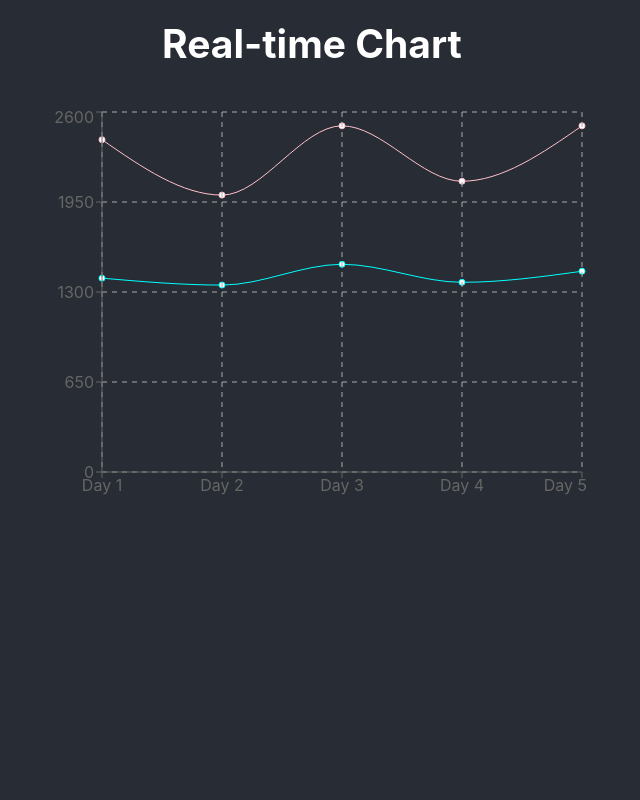
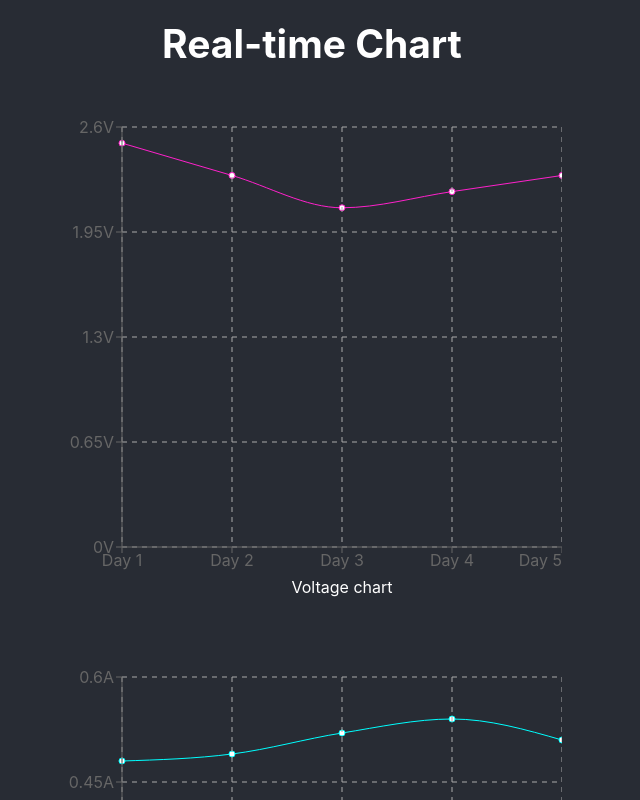
Before and after one commit to hellovietduc/nckh, a React (Create React App) app: page / in a window 1280 px wide. Shown: the top 800 px of the page, without its empty margins (328-968 px from the left). Built offline with nearby package versions, Linux system fonts and the light colour scheme.

Commit message:
Update demo

```diff
--- a/src/components/App/App.css
+++ b/src/components/App/App.css
@@ -1,7 +1,6 @@
 .app-header {
   text-align: center;
   font-size: calc(10px + 2vmin);
-  color: white;
   padding-bottom: 20px;
 }
 
@@ -12,7 +11,7 @@
 }
 
 .app-content {
+  width: 720px;
+  margin: 0 auto;
   text-align: center;
-  width: 600px;
-  margin: 0 auto;
 }
--- a/src/components/App/App.js
+++ b/src/components/App/App.js
@@ -2,15 +2,36 @@ import React, { Component } from 'react';
 import './App.css';
 import Chart from '../Chart';
 
+const data = [
+  { name: 'Day 1', u: 2.5, i: 0.48 },
+  { name: 'Day 2', u: 2.3, i: 0.49 },
+  { name: 'Day 3', u: 2.1, i: 0.52 },
+  { name: 'Day 4', u: 2.2, i: 0.54 },
+  { name: 'Day 5', u: 2.3, i: 0.51 }
+];
+
 class App extends Component {
   render() {
+    const uChart = {
+      data,
+      keys: { data: 'u' },
+      labels: { chartName: 'Voltage chart', unit: 'V' },
+      colors: { line: '#ff21cb' }
+    };
+    const iChart = {
+      data,
+      keys: { data: 'i' },
+      labels: { chartName: 'Current chart', unit: 'A' },
+      colors: { line: '#00ffff' }
+    };
     return (
       <div className="app">
         <header className="app-header">
           <h2>Real-time Chart</h2>
         </header>
         <div className="app-content">
-          <Chart />
+          <Chart configs={uChart} />
+          <Chart configs={iChart} />
         </div>
       </div>
     );
--- a/src/components/Chart/Chart.css
+++ b/src/components/Chart/Chart.css
@@ -1,7 +1,8 @@
 .chart {
   margin: 0 auto;
+  margin-bottom: 50px;
 }
 
-.chart > div {
+.chart .recharts-wrapper {
   margin: 0 auto;
 }
--- a/src/components/Chart/Chart.js
+++ b/src/components/Chart/Chart.js
@@ -1,29 +1,34 @@
 import React, { Component } from 'react';
+import PropTypes from 'prop-types';
 import './Chart.css';
-import { LineChart, Line, CartesianGrid, XAxis, YAxis } from 'recharts';
-
-const data = [
-  { name: 'Day 1', uv: 1400, pv: 2400 },
-  { name: 'Day 2', uv: 1350, pv: 2000 },
-  { name: 'Day 3', uv: 1500, pv: 2500 },
-  { name: 'Day 4', uv: 1370, pv: 2100 },
-  { name: 'Day 5', uv: 1450, pv: 2500 }
-];
+import { LineChart, Line, CartesianGrid, XAxis, YAxis, Label } from 'recharts';
+import { merge } from 'lodash';
 
 class Chart extends Component {
   render() {
+    const { configs } = this.props;
+    const sizes = merge({ w: 500, h: 500 }, configs.sizes);
+    const data = configs.data || [];
+    const keys = merge({ data: '', x: 'name' }, configs.keys);
+    const labels = merge({ chartName: '', unit: '' }, configs.labels);
+    const colors = merge({ line: '#fff', grid: '#aaa' }, configs.colors);
     return (
       <div className="chart">
-        <LineChart width={550} height={400} data={data}>
-          <Line type="monotone" dataKey="uv" stroke="cyan" />
-          <Line type="monotone" dataKey="pv" stroke="pink" />
-          <CartesianGrid stroke="#aaa" strokeDasharray="5 5" />
-          <XAxis dataKey="name" />
-          <YAxis />
+        <LineChart data={data} width={sizes.w} height={sizes.h} margin={{ top: 20, bottom: 30 }}>
+          <Line type="monotone" dataKey={keys.data} stroke={colors.line} />
+          <CartesianGrid stroke={colors.grid} strokeDasharray="5 5" />
+          <XAxis dataKey={keys.x}>
+            <Label value={labels.chartName} position="bottom" fill="#fff" />
+          </XAxis>
+          <YAxis unit={labels.unit} />
         </LineChart>
       </div>
     );
   }
 }
 
+Chart.propTypes = {
+  configs: PropTypes.object.isRequired
+};
+
 export default Chart;
--- a/src/index.css
+++ b/src/index.css
@@ -5,6 +5,7 @@ body {
     'Droid Sans', 'Helvetica Neue', sans-serif;
   -webkit-font-smoothing: antialiased;
   -moz-osx-font-smoothing: grayscale;
+  color: white;
   background-color: #282c34;
 }
 
```
Also changed, not shown: package.json (+10 -1 lines), .eslintrc.json (added), .prettierrc.json (added), 2 other files (tests, documents, lock files or other folders).
